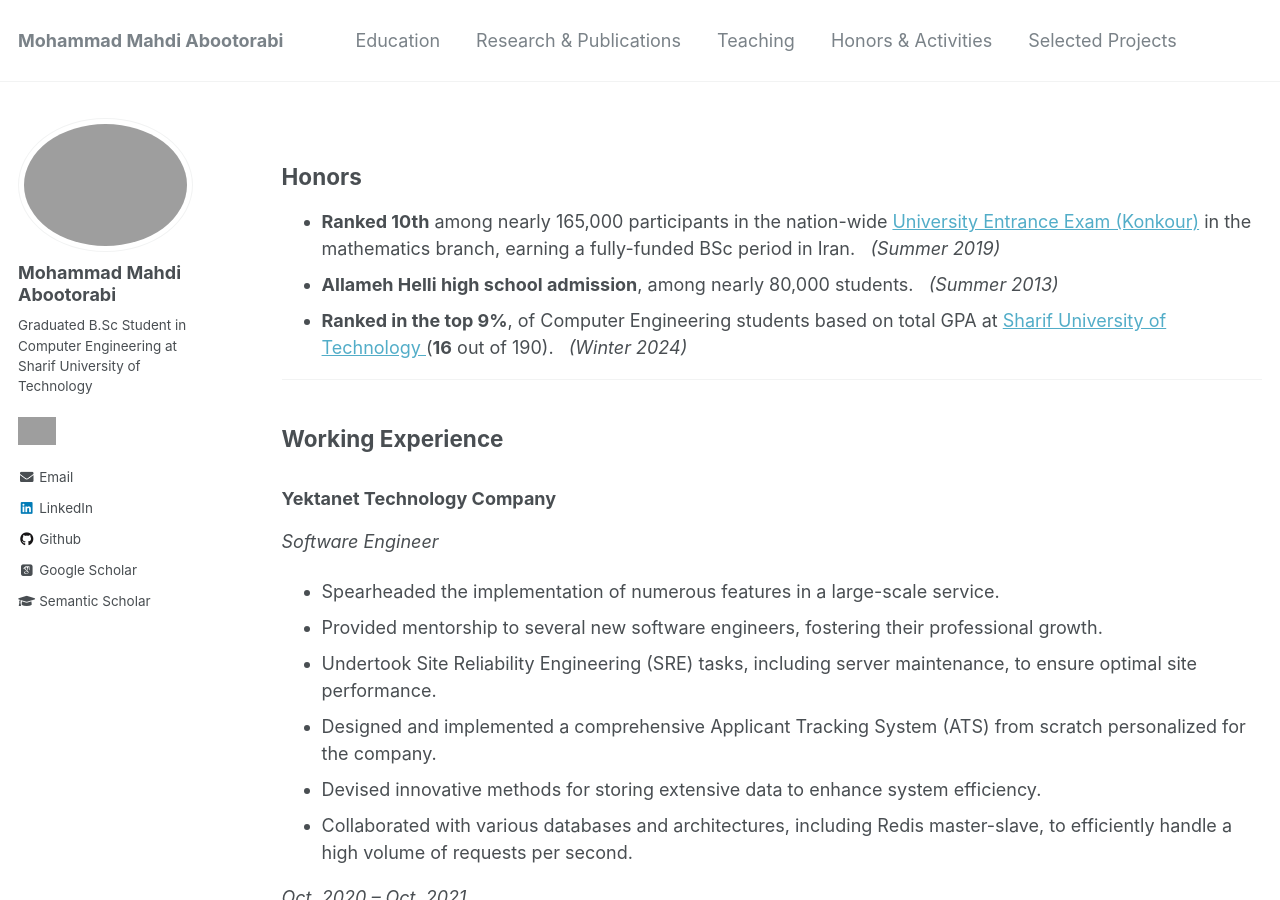
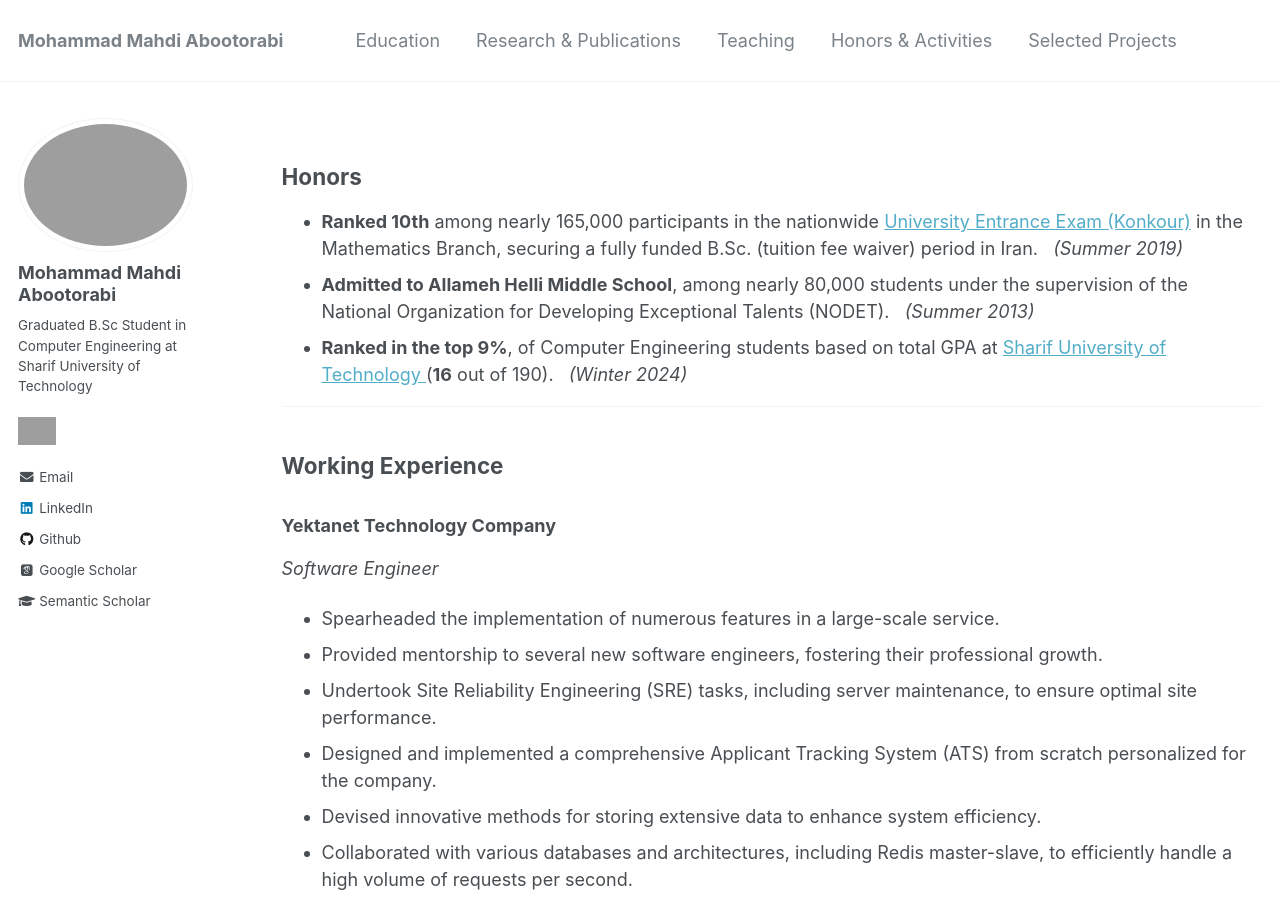
Before and after one commit to aboots/aboots.github.io, a Jekyll site: the page built from _pages/honors.md, in a window 1280 px wide and 900 px high. Built offline with Jekyll 4.4.1, drawn with Linux system fonts in a browser that asks for light colours; nearby versions of some CDN libraries; some web fonts are replaced; grey boxes are pictures that could not be loaded.

Commit message:
Update honors.md

```diff
--- a/_pages/honors.md
+++ b/_pages/honors.md
@@ -7,8 +7,8 @@
 
 ## Honors
 <ul>
-<li><b>Ranked 10th</b> among nearly 165,000 participants in the nation-wide <a href="https://en.wikipedia.org/wiki/Iranian_University_Entrance_Exam">University Entrance Exam (Konkour)</a> in the mathematics branch, earning a fully-funded BSc period in Iran. &nbsp; <i>(Summer 2019)</i></li>
-<li><b>Allameh Helli high school admission</b>, among nearly 80,000 students. &nbsp; <i>(Summer 2013)</i></li>
+<li><b>Ranked 10th</b> among nearly 165,000 participants in the nationwide <a href="https://en.wikipedia.org/wiki/Iranian_University_Entrance_Exam">University Entrance Exam (Konkour)</a> in the Mathematics Branch, securing a fully funded B.Sc. (tuition fee waiver) period in Iran. &nbsp; <i>(Summer 2019)</i></li>
+<li><b>Admitted to Allameh Helli Middle School</b>, among nearly 80,000 students under the supervision of the National Organization for Developing Exceptional Talents (NODET). &nbsp; <i>(Summer 2013)</i></li>
 <li><b>Ranked in the top 9%</b>, of Computer Engineering students based on total GPA at <a href="https://en.sharif.edu/"> Sharif University of Technology </a> (<b>16</b> out of 190). &nbsp; <i>(Winter 2024)</i></li>
 
 </ul>
```
